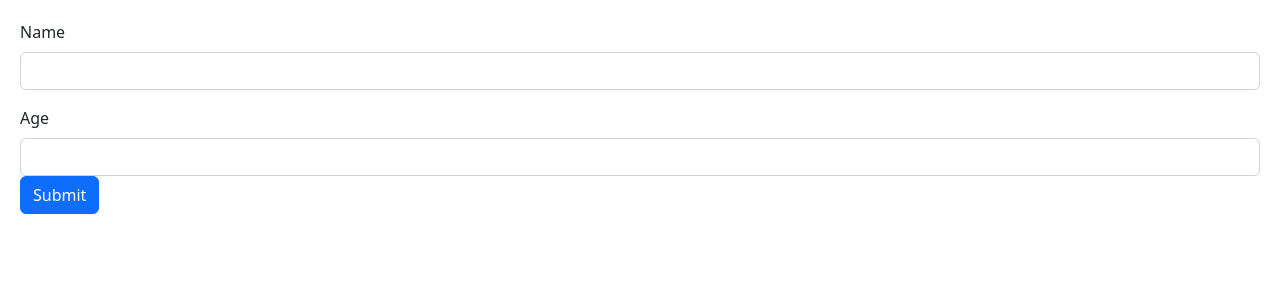
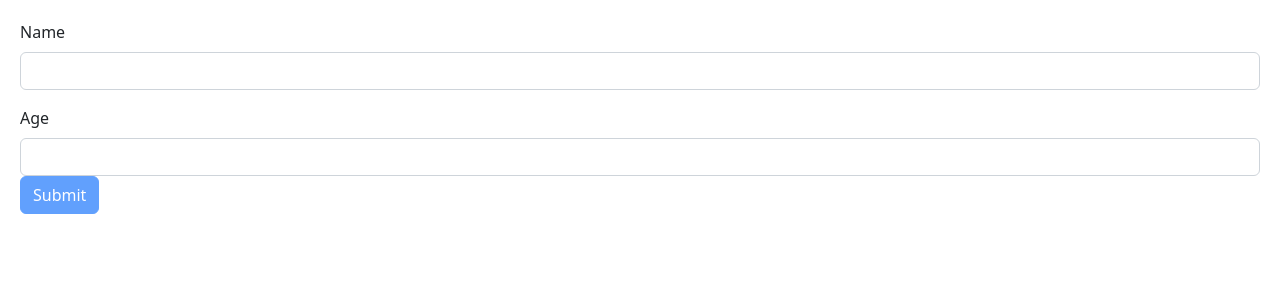
Before and after one commit to bobobubs/react_tutorial, a React (Vite) app: page / in a window 1280 px wide. Shown: the top 300 px of the page. Built offline with nearby package versions, Linux system fonts and the light colour scheme.

Commit message:
disabling the expense tracker

```diff
--- a/src/components/Form.tsx
+++ b/src/components/Form.tsx
@@ -5,23 +5,21 @@
 import { z } from "zod";
 import { zodResolver } from "@hookform/resolvers/zod";
 
-//z.object expects an object and returns a schema with out validation rules for all of our form feels defined in it
 const schema = z.object({
-  name: z.string().min(3, { message: "Name must be at least 3 characters" }), //the message key allows your to determine what you want to error message to appear as.
+  name: z.string().min(3, { message: "Name must be at least 3 characters" }),
   age: z
-    .number({ invalid_type_error: "Age is requried to be a number" }) //this will show if someone tries to enter the wrong type
+    .number({ invalid_type_error: "Age is requried to be a number" })
     .min(18),
 });
-
-//can also use the z.infer function to define the interface for FormData
 type FormData = z.infer<typeof schema>;
 
 const Form = () => {
   const {
     register,
     handleSubmit,
-    formState: { errors },
-  } = useForm<FormData>({ resolver: zodResolver(schema) }); //set the resolver for our zod object in the useForm function
+    //added isValid to the form state
+    formState: { errors, isValid },
+  } = useForm<FormData>({ resolver: zodResolver(schema) });
   const onSubmit = (data: FieldValues) => console.log(data);
 
   return (
@@ -37,26 +35,27 @@
           className="form-control"
         />
 
-        {
-          //this code uses zod to create our error messages based on the schema that was defined above.
-          errors.name && <p className="text-danger">{errors.name.message}</p>
-        }
+        {errors.name && <p className="text-danger">{errors.name.message}</p>}
       </div>
       <div className="mb-3">
         <label htmlFor="age" className="form-label">
           Age
         </label>
         <input
-          {...register("age", { valueAsNumber: true })} // valueAsNumber removes the Expected Number, recieved String error by saying that age's value is a numbner
+          {...register("age", { valueAsNumber: true })}
           id="age"
           type="number"
           className="form-control"
         />
-        {
-          //this code uses zod to create our error messages based on the schema that was defined above.
-          errors.age && <p className="text-danger">{errors.age.message}</p>
-        }
-        <button className="btn btn-primary" type="submit">
+        {errors.age && <p className="text-danger">{errors.age.message}</p>}
+
+        <button
+          className="btn btn-primary"
+          type="submit"
+          disabled={
+            !isValid /*used isValid from form state to dictate when a button is good to use */
+          }
+        >
           Submit
         </button>
       </div>
```
